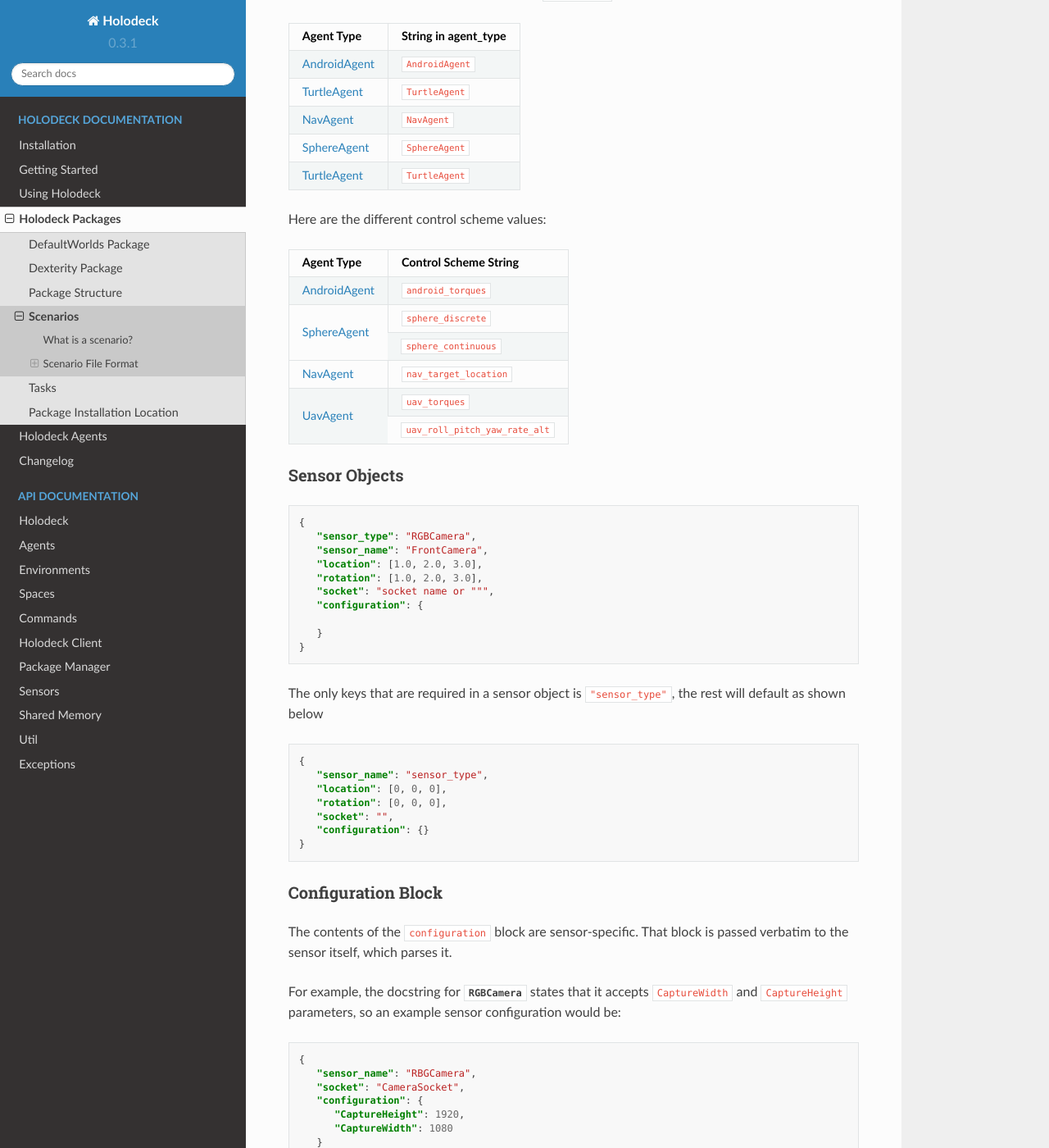
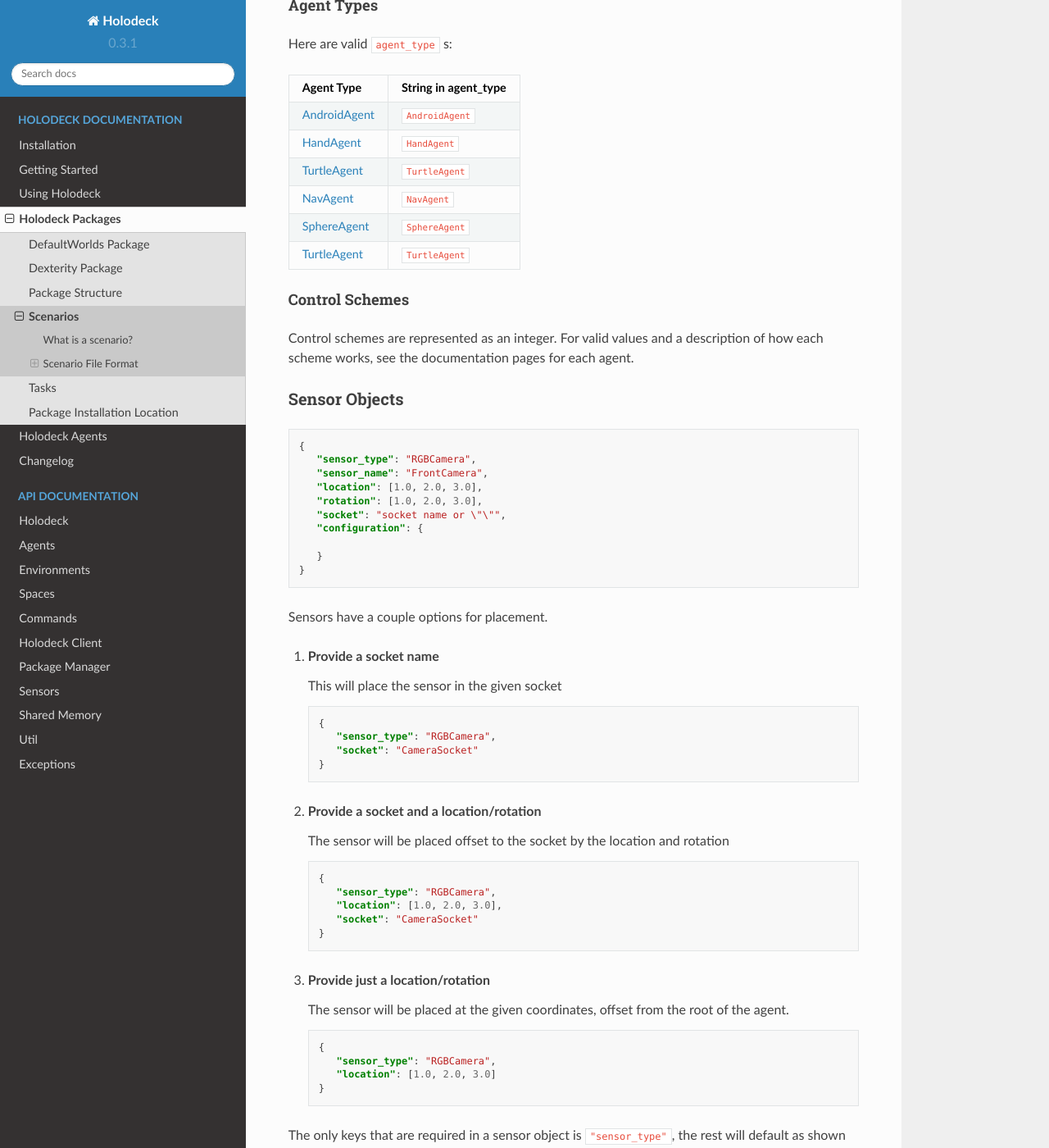
Before and after one commit to BYU-PCCL/holodeck, a Sphinx documentation site: the page built from docs/packages/docs/scenarios.rst, in a window 1280 px wide and 1400 px high, scrolled down 2031 px. Shown: the whole window at 82% size. Built offline with Sphinx 7.4.7 and the Read the Docs theme 2.0.0, drawn with Linux system fonts in a browser that asks for light colours; formulas are drawn with MathJax 3; some of the changed text lies outside the part shown.

Commit message:
Update docs on sensor attachment

```diff
--- a/docs/packages/docs/scenarios.rst
+++ b/docs/packages/docs/scenarios.rst
@@ -6,17 +6,21 @@
 What is a scenario?
 -------------------
 
-A scenario is a configuration for a Holodeck world, usually distributed with a
-package. It defines:
+A scenario tells Holodeck which world to load, which agents to place in the
+world, and which sensors they need.
+
+It defines:
 
 - Which world to load
 - Agent Definitions
-   - What type of agent they are
-   - Where they are
-   - What sensors they have
+
+  - What type of agent they are
+  - Where they are
+  - What sensors they have
 - Tasks
-   - Which task
-   - Which agents play which role in the task
+
+  - Which task
+  - Which agents play which role in the task
 
 .. tip::
    You can think of scenarios like a map or gametype variant from Halo:
@@ -36,9 +40,11 @@
 Scenario File Format
 --------------------
 
-Scenario files are distributed in packages (see :ref:`package-contents`), and
-must be named ``{WorldName}-{PackageName}.json``. By default they are stored
-in the ``worlds/{PackageName}``, but they can be loaded externally as well.
+Scenario ``.json`` files are distributed in packages (see
+:ref:`package-contents`), and must be named
+``{WorldName}-{ScenarioName}.json``. By default they are stored in the
+``worlds/{PackageName}`` directory, but they can be loaded externally as a
+Python dictionary as well.
 
 Scenario File
 ~~~~~~~~~~~~~
@@ -48,7 +54,6 @@
    {
       "name": "{Scenario Name}",
       "world": "{world it is associated with}",
-
       "agents":[
          "array of agent objects"
       ],
@@ -81,48 +86,41 @@
    }
 
 .. note::
-
-   ``location_randomization`` and ``rotation_randomization`` are optional. If
-   provided, the agent's start location and/or rotation will vary by a
-   random amount between the negative and the positive values of the
-   provided randomization values.
-
-   The location value is measured in meters, in the format ``[dx, dy, dz]``
-   and the rotation is ``[roll, pitch, yaw]``.
-
-.. note::
    Holodeck coordinates are **left handed** in meters. See :ref:`coordinate-system`
 
-Here are the values that should be placed in ``agent_type``:
+Location Randomization
+**********************
+
+``location_randomization`` and ``rotation_randomization`` are optional. If
+provided, the agent's start location and/or rotation will vary by a
+random amount between the negative and the positive values of the
+provided randomization values.
+
+The location value is measured in meters, in the format ``[dx, dy, dz]``
+and the rotation is ``[roll, pitch, yaw]``.
+
+Agent Types
+***********
+
+Here are valid ``agent_type`` s:
 
 ====================== ========================
 Agent Type             String in agent_type
 ====================== ========================
 :ref:`android-agent`    ``AndroidAgent``
+:ref:`hand-agent`       ``HandAgent``
 :ref:`turtle-agent`     ``TurtleAgent``
 :ref:`nav-agent`        ``NavAgent``
 :ref:`sphere-agent`     ``SphereAgent``
 :ref:`turtle-agent`     ``TurtleAgent``
 ====================== ========================
 
-Here are the different control scheme values:
+Control Schemes
+***************
 
-+-----------------------+--------------------------------+
-| Agent Type            | Control Scheme String          |
-+=======================+================================+
-| :ref:`android-agent`  | ``android_torques``            |
-+-----------------------+--------------------------------+
-| :ref:`sphere-agent`   | ``sphere_discrete``            |
-|                       +--------------------------------+
-|                       | ``sphere_continuous``          |
-+-----------------------+--------------------------------+
-| :ref:`nav-agent`      | ``nav_target_location``        |
-+-----------------------+--------------------------------+
-| :ref:`uav-agent`      | ``uav_torques``                |
-|                       +--------------------------------+
-|                       | ``uav_roll_pitch_yaw_rate_alt``|
-+-----------------------+--------------------------------+
-
+Control schemes are represented as an integer. For valid values and a
+description of how each scheme works, see the documentation pages for each
+agent.
 
 Sensor Objects
 ~~~~~~~~~~~~~~
@@ -134,11 +132,50 @@
       "sensor_name": "FrontCamera",
       "location": [1.0, 2.0, 3.0],
       "rotation": [1.0, 2.0, 3.0],
-      "socket": "socket name or """,
+      "socket": "socket name or \"\"",
       "configuration": {
 
       }
    }
+
+Sensors have a couple options for placement.
+
+1. **Provide a socket name**
+
+   This will place the sensor in the given socket
+
+   .. code-block:: json
+
+      {
+         "sensor_type": "RGBCamera",
+         "socket": "CameraSocket"
+      }
+
+2. **Provide a socket and a location/rotation**
+
+   The sensor will be placed offset to the socket by the location and rotation
+
+
+   .. code-block:: json
+
+      {
+         "sensor_type": "RGBCamera",
+         "location": [1.0, 2.0, 3.0],
+         "socket": "CameraSocket"
+      }
+
+3. **Provide just a location/rotation**
+
+   The sensor will be placed at the given coordinates, offset from the root of
+   the agent.
+
+   .. code-block:: json
+
+      {
+         "sensor_type": "RGBCamera",
+         "location": [1.0, 2.0, 3.0]
+      }
+
 
 The only keys that are required in a sensor object is ``"sensor_type"``, the
 rest will default as shown below
```
Also changed, not shown: other parts of docs/packages/docs/scenarios.rst (+1 -1 lines).
